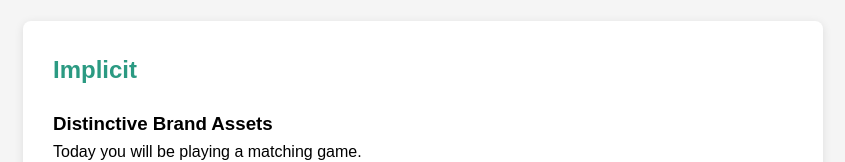
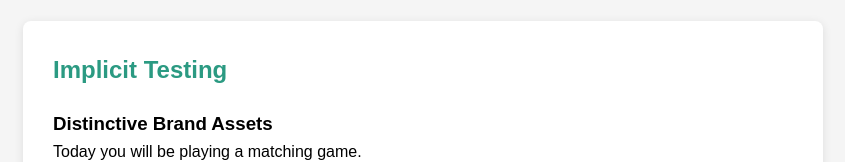
Before and after one commit to JamesKelly17/Distinctive-Brand-Assets, a plain HTML site: page index.html in a window 1280 px wide. Shown: the part 156-318 px from the top of the page, without its empty margins (217-1062 px from the left). Drawn offline with Linux system fonts and the light colour scheme.

Commit message:
updated title

```diff
--- a/index.html
+++ b/index.html
@@ -287,7 +287,7 @@
     <div class="container">
         <!-- ===== INITIAL INSTRUCTIONS SCREEN ===== -->
         <div class="instructions" id="initialInstructions">
-            <h2><strong style="color:rgb(43, 154, 130)">Implicit</strong></h2>
+            <h2><strong style="color:rgb(43, 154, 130)">Implicit Testing</strong></h2>
             <h3>Distinctive Brand Assets</h3>
             <p>Today you will be playing a matching game.</p>
             <p>During the game, brand names will appear in the middle of your screen.</p>
```
